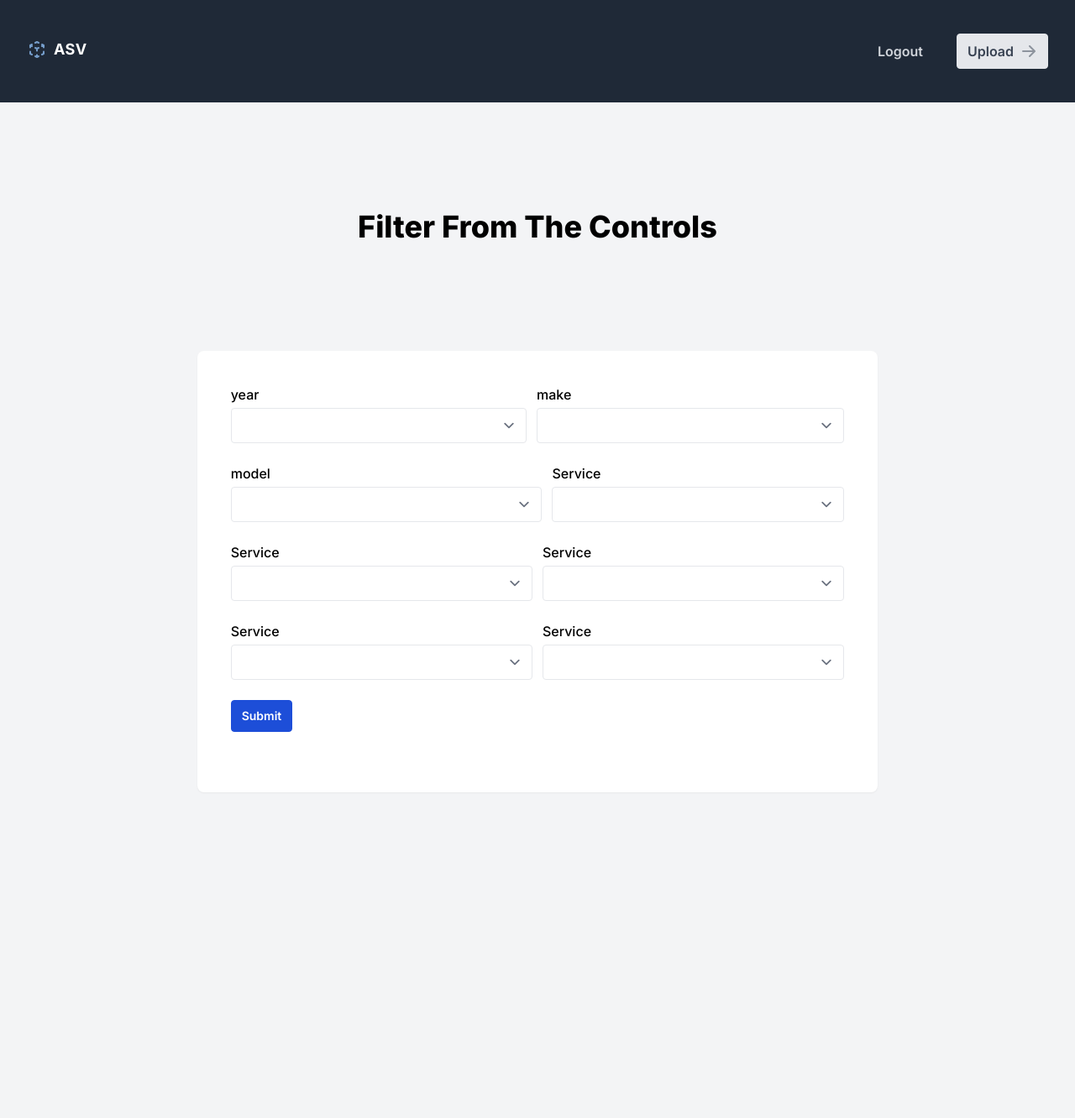
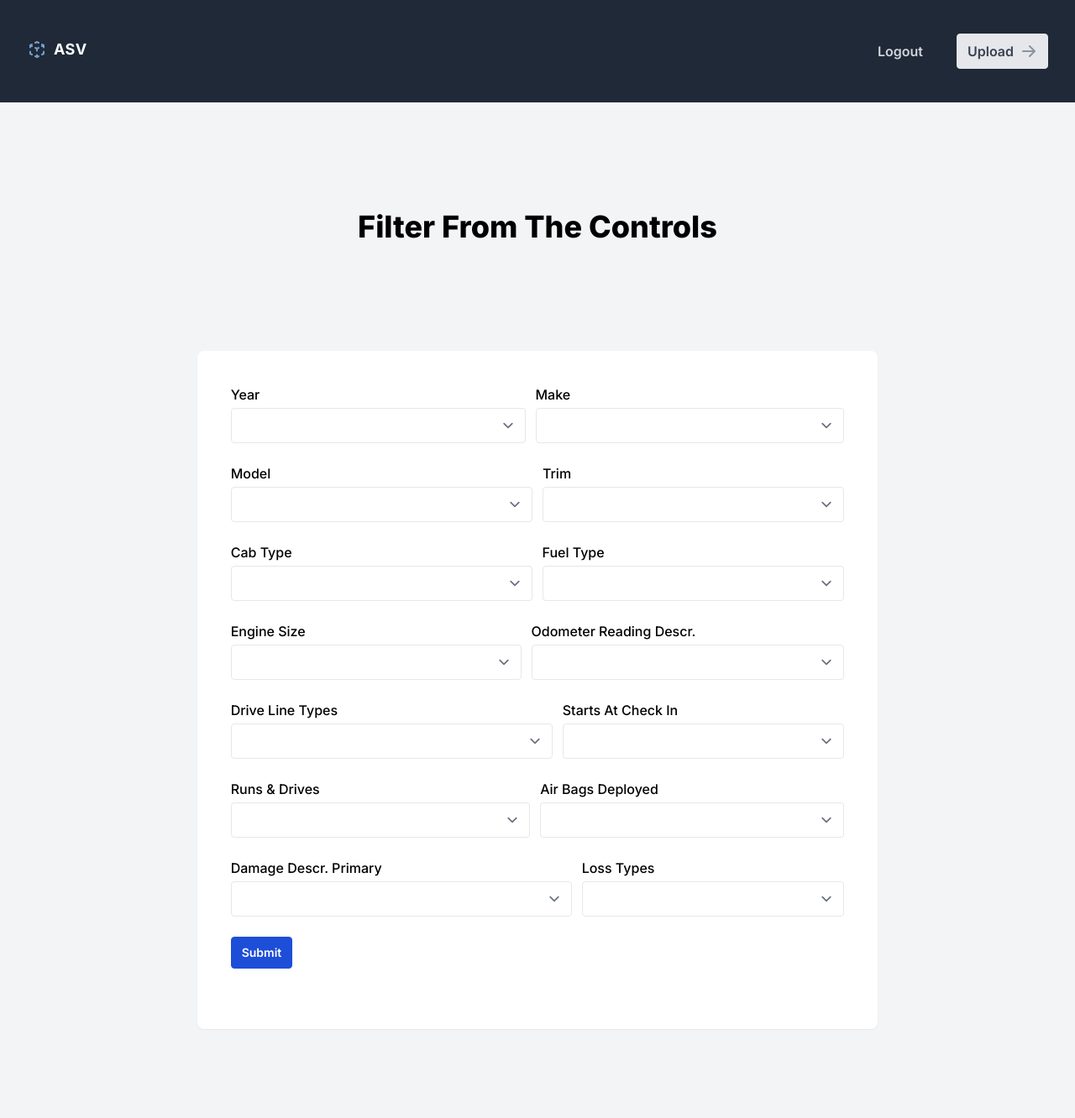
Before and after one commit to davidalvarez305/asv, a Django app: template website/asv/templates/asv/home.html in a window 1280 px wide. Shown: the top 1332 px of the page at 84% size. Before the commit the page ends 872 px from the top, so only its background shows below. Run offline with Django 4.2, Linux system fonts and the light colour scheme; tables that the repository leaves empty hold one stand-in row (values such as "Sample post"); the template is opened without the code that fills it: values that come from a table or form of the project are taken from there, most other values are stand-ins (such as "Sample title", 1, 10 or a date in 2020); lists and menus that the app fills with data are empty; style sheets or scripts are compiled from the project's sources.

Commit message:
form is ready

```diff
--- a/website/asv/templates/asv/home.html
+++ b/website/asv/templates/asv/home.html
@@ -56,69 +56,141 @@
           <form class="space-y-6" id="filter-trucks-form">
             <div class="space-y-6 sm:space-y-0 sm:flex sm:space-x-3">
                 <div class="space-y-1 grow">
-                    <label class="font-medium" for="year">year</label>
+                    <label class="font-medium" for="year">Year</label>
                     <select class="w-full block border border-gray-200 rounded px-3 py-2 focus:border-blue-500 focus:ring focus:ring-blue-500 focus:ring-opacity-50" id="year" name="year">
                      <option value=""></option>
-                     <option value="2015">2015</option>
-                       <option value="2016">2016</option>
-                       <option value="2017">2017</option>
-                       <option value="2018">2018</option>
+                     {% for year in years %}
+                        <option value="{{ year.year }}">{{ year.year }}</option>
+                     {% endfor %}
                     </select>
                 </div>
                 <div class="space-y-1 grow">
-                    <label class="font-medium" for="make">make</label>
+                    <label class="font-medium" for="make">Make</label>
                     <select class="w-full block border border-gray-200 rounded px-3 py-2 focus:border-blue-500 focus:ring focus:ring-blue-500 focus:ring-opacity-50" id="make" name="make">
                        <option value=""></option>
-                       <option value="Honda">Honda</option>
-                       <option value="Toyota">Toyota</option>
-                       <option value="Audi">Audi</option>
-                       <option value="bmw">bmw</option>
+                       {% for make in makes %}
+                        <option value="{{ make.id }}">{{ make.make }}</option>
+                       {% endfor %}
                     </select>
                 </div>
              </div>
              <div class="space-y-6 sm:space-y-0 sm:flex sm:space-x-3">
                 <div class="space-y-1 grow">
-                    <label class="font-medium" for="model">model</label>
+                    <label class="font-medium" for="model">Model</label>
                     <select class="w-full block border border-gray-200 rounded px-3 py-2 focus:border-blue-500 focus:ring focus:ring-blue-500 focus:ring-opacity-50" id="model" name="model">
                         <option value=""></option>
-                       <option value="Civic">Civic</option>
-                       <option value="Accord">Accord</option>
-                       <option value="Corolla">Corolla</option>
-                       <option value="Camry">Camry</option>
+                        {% for model in models %}
+                           <option value="{{ model.id }}">{{ model.model }}</option>
+                        {% endfor %}
                     </select>
                 </div>
                 <div class="space-y-1 grow">
-                    <label class="font-medium" for="service">Service</label>
-                    <select class="w-full block border border-gray-200 rounded px-3 py-2 focus:border-blue-500 focus:ring focus:ring-blue-500 focus:ring-opacity-50" id="service" name="service">
+                  <label class="font-medium" for="trim">Trim</label>
+                  <select class="w-full block border border-gray-200 rounded px-3 py-2 focus:border-blue-500 focus:ring focus:ring-blue-500 focus:ring-opacity-50" id="trim" name="trim">
                       <option value=""></option>
+                      {% for trim in trims %}
+                         <option value="{{ trim.id }}">{{ trim.trim }}</option>
+                      {% endfor %}
                   </select>
                </div>
              </div>
              <div class="space-y-6 sm:space-y-0 sm:flex sm:space-x-3">
                  <div class="space-y-1 grow">
-                     <label class="font-medium" for="service">Service</label>
-                     <select class="w-full block border border-gray-200 rounded px-3 py-2 focus:border-blue-500 focus:ring focus:ring-blue-500 focus:ring-opacity-50" id="service" name="service">
+                     <label class="font-medium" for="cabtype">Cab Type</label>
+                     <select class="w-full block border border-gray-200 rounded px-3 py-2 focus:border-blue-500 focus:ring focus:ring-blue-500 focus:ring-opacity-50" id="cabtype" name="cabtype">
                         <option value=""></option>
+                        {% for cabtype in cabtypes %}
+                           <option value="{{ cabtype.cabtype }}">{{ cabtype.cabtype }}</option>
+                        {% endfor %}
                      </select>
                  </div>
                  <div class="space-y-1 grow">
-                     <label class="font-medium" for="service">Service</label>
-                     <select class="w-full block border border-gray-200 rounded px-3 py-2 focus:border-blue-500 focus:ring focus:ring-blue-500 focus:ring-opacity-50" id="service" name="service">
+                     <label class="font-medium" for="fueltype">Fuel Type</label>
+                     <select class="w-full block border border-gray-200 rounded px-3 py-2 focus:border-blue-500 focus:ring focus:ring-blue-500 focus:ring-opacity-50" id="fueltype" name="fueltype">
                         <option value=""></option>
+                        {% for fueltype in fueltypes %}
+                           <option value="{{ fueltype.fueltype }}">{{ fueltype.fueltype }}</option>
+                        {% endfor %}
                      </select>
                   </div>
               </div>
               <div class="space-y-6 sm:space-y-0 sm:flex sm:space-x-3">
                <div class="space-y-1 grow">
-                     <label class="font-medium" for="service">Service</label>
-                     <select class="w-full block border border-gray-200 rounded px-3 py-2 focus:border-blue-500 focus:ring focus:ring-blue-500 focus:ring-opacity-50" id="service" name="service">
+                   <label class="font-medium" for="enginesize">Engine Size</label>
+                   <select class="w-full block border border-gray-200 rounded px-3 py-2 focus:border-blue-500 focus:ring focus:ring-blue-500 focus:ring-opacity-50" id="enginesize" name="enginesize">
                       <option value=""></option>
+                      {% for enginesize in enginesizes %}
+                         <option value="{{ enginesize.enginesize }}">{{ enginesize.enginesize }}</option>
+                      {% endfor %}
                    </select>
                </div>
                <div class="space-y-1 grow">
-                     <label class="font-medium" for="service">Service</label>
-                     <select class="w-full block border border-gray-200 rounded px-3 py-2 focus:border-blue-500 focus:ring focus:ring-blue-500 focus:ring-opacity-50" id="service" name="service">
+                   <label class="font-medium" for="odometerreadingtypedescription">Odometer Reading Descr.</label>
+                   <select class="w-full block border border-gray-200 rounded px-3 py-2 focus:border-blue-500 focus:ring focus:ring-blue-500 focus:ring-opacity-50" id="odometerreadingtypedescription" name="odometerreadingtypedescription">
                       <option value=""></option>
+                      {% for odometerreadingtypedescription in odometerreadingtypedescriptions %}
+                         <option value="{{ odometerreadingtypedescription.odometerreadingtypedescription }}">{{ odometerreadingtypedescription.odometerreadingtypedescription }}</option>
+                      {% endfor %}
+                   </select>
+                </div>
+               </div>
+               <div class="space-y-6 sm:space-y-0 sm:flex sm:space-x-3">
+                  <div class="space-y-1 grow">
+                      <label class="font-medium" for="drivelinetype">Drive Line Types</label>
+                      <select class="w-full block border border-gray-200 rounded px-3 py-2 focus:border-blue-500 focus:ring focus:ring-blue-500 focus:ring-opacity-50" id="drivelinetype" name="drivelinetype">
+                         <option value=""></option>
+                         {% for drivelinetype in drivelinetypes %}
+                            <option value="{{ drivelinetype.drivelinetype }}">{{ drivelinetype.drivelinetype }}</option>
+                         {% endfor %}
+                      </select>
+                  </div>
+                  <div class="space-y-1 grow">
+                      <label class="font-medium" for="starts_at_check_in">Starts At Check In</label>
+                      <select class="w-full block border border-gray-200 rounded px-3 py-2 focus:border-blue-500 focus:ring focus:ring-blue-500 focus:ring-opacity-50" id="starts_at_check_in" name="starts_at_check_in">
+                         <option value=""></option>
+                         {% for option in starts_at_check_in %}
+                            <option value="{{ option }}">{{ option }}</option>
+                         {% endfor %}
+                      </select>
+                  </div>
+               </div>
+               <div class="space-y-6 sm:space-y-0 sm:flex sm:space-x-3">
+                  <div class="space-y-1 grow">
+                      <label class="font-medium" for="runs_and_drives">Runs & Drives</label>
+                      <select class="w-full block border border-gray-200 rounded px-3 py-2 focus:border-blue-500 focus:ring focus:ring-blue-500 focus:ring-opacity-50" id="runs_and_drives" name="runs_and_drives">
+                         <option value=""></option>
+                         {% for option in runs_and_drives %}
+                            <option value="{{ option }}">{{ option }}</option>
+                         {% endfor %}
+                      </select>
+                  </div>
+                  <div class="space-y-1 grow">
+                      <label class="font-medium" for="air_bags_deployed">Air Bags Deployed</label>
+                      <select class="w-full block border border-gray-200 rounded px-3 py-2 focus:border-blue-500 focus:ring focus:ring-blue-500 focus:ring-opacity-50" id="air_bags_deployed" name="air_bags_deployed">
+                         <option value=""></option>
+                         {% for option in air_bags_deployed %}
+                            <option value="{{ option }}">{{ option }}</option>
+                         {% endfor %}
+                      </select>
+                  </div>
+               </div>
+               <div class="space-y-6 sm:space-y-0 sm:flex sm:space-x-3">
+                  <div class="space-y-1 grow">
+                      <label class="font-medium" for="damage_description_primarys">Damage Descr. Primary</label>
+                      <select class="w-full block border border-gray-200 rounded px-3 py-2 focus:border-blue-500 focus:ring focus:ring-blue-500 focus:ring-opacity-50" id="damage_description_primarys" name="damage_description_primarys">
+                         <option value=""></option>
+                         {% for damage_description_primary in damage_description_primarys %}
+                            <option value="{{ damage_description_primary.damage_description_primary }}">{{ damage_description_primary.damage_description_primary }}</option>
+                         {% endfor %}
+                      </select>
+                  </div>
+                  <div class="space-y-1 grow">
+                     <label class="font-medium" for="loss_type">Loss Types</label>
+                     <select class="w-full block border border-gray-200 rounded px-3 py-2 focus:border-blue-500 focus:ring focus:ring-blue-500 focus:ring-opacity-50" id="loss_type" name="loss_type">
+                        <option value=""></option>
+                        {% for loss_type in loss_types %}
+                           <option value="{{ loss_type.loss_type }}">{{ loss_type.loss_type }}</option>
+                        {% endfor %}
                      </select>
                  </div>
                </div>
```
Also changed, not shown: website/asv/models.py (+0 -24 lines), website/asv/views.py (+36 -1 lines). Lines whose indentation alone changed are shown as unchanged.
